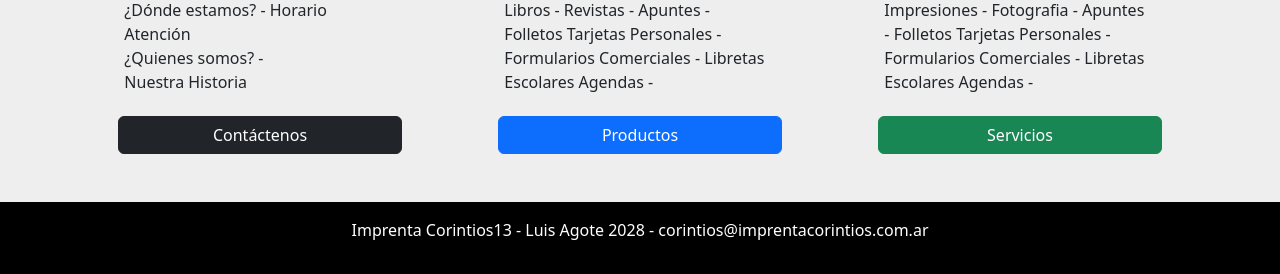
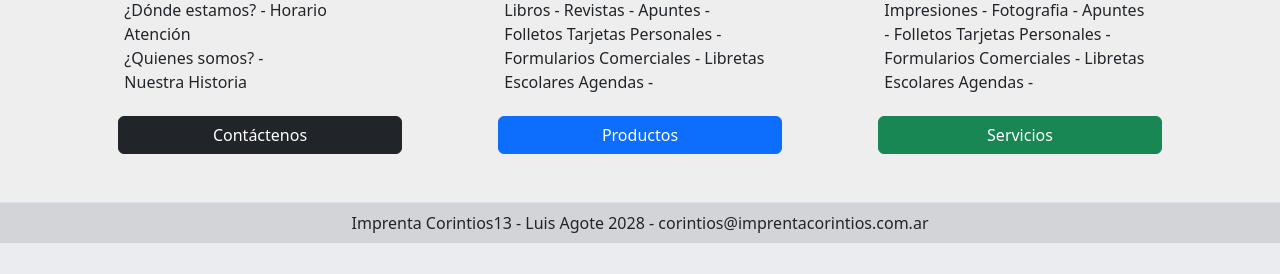
Before and after one commit to edu1559/imprenta, a PHP site: page /index.php in a window 1280 px wide. Shown: the part 611-885 px from the top of the page. After the commit the page ends 854 px from the top, so only its background shows below. Run offline with PHP 8.4, Linux system fonts and the light colour scheme; data that the repository does not hold is empty; some libraries are stand-ins or nearby versions.

Commit message:
Pie de página: mismo gris que la cabecera, letras oscuras y más fino
El gris de ambas franjas pasa a la clase franja-gris (#d2d4d7), un 10%
más oscuro que bg-body-secondary.

Co-Authored-By: Claude Opus 5.5 <noreply@anthropic.com>

```diff
--- a/index.php
+++ b/index.php
@@ -29,6 +29,8 @@ if (!isset($_SESSION['idUsuario'])) {
   <link rel="stylesheet" href="https://cdn.jsdelivr.net/npm/bootstrap-icons@1.10.5/font/bootstrap-icons.css">
   <!-- Bootstrap Datepicker CSS -->
   <link rel="stylesheet" href="https://cdnjs.cloudflare.com/ajax/libs/bootstrap-datepicker/1.9.0/css/bootstrap-datepicker.min.css">
+  <!-- gris de la cabecera y el pie: un 10% más oscuro que bg-body-secondary (#e9ecef) -->
+  <style>.franja-gris { background-color: #d2d4d7; }</style>
 
   <!-- Bootstrap Datepicker JS -->
   <script src="https://cdnjs.cloudflare.com/ajax/libs/bootstrap-datepicker/1.9.0/js/bootstrap-datepicker.min.js"></script>
@@ -69,7 +71,7 @@ $(document).ready(function() {
 });
 </script>
 
-<div class="container-fluid py-2 px-3 bg-body-secondary border-bottom d-flex align-items-center gap-2">
+<div class="container-fluid py-2 px-3 franja-gris border-bottom d-flex align-items-center gap-2">
   <img src="imagenes/logo.gif" alt="" height="44">
   <span class="fs-5 fw-semibold text-dark">Imprenta Corintios 13</span>
 </div>
@@ -88,8 +90,8 @@ $(document).ready(function() {
  ?>
 </div>
 	<div id="mensaje" class="text-center fs-sm text-danger"></div>
- <footer class="container-fluid bg-black text-white p-3 text-center">
-    <p>Imprenta Corintios13 - Luis Agote 2028 - corintios@imprentacorintios.com.ar</p>
+ <footer class="container-fluid franja-gris border-top text-dark p-2 text-center">
+    <p class="mb-0">Imprenta Corintios13 - Luis Agote 2028 - corintios@imprentacorintios.com.ar</p>
  </footer>
 
 <div class="modal fade" id="modalUniversal" tabindex="-1" aria-hidden="true">
```
